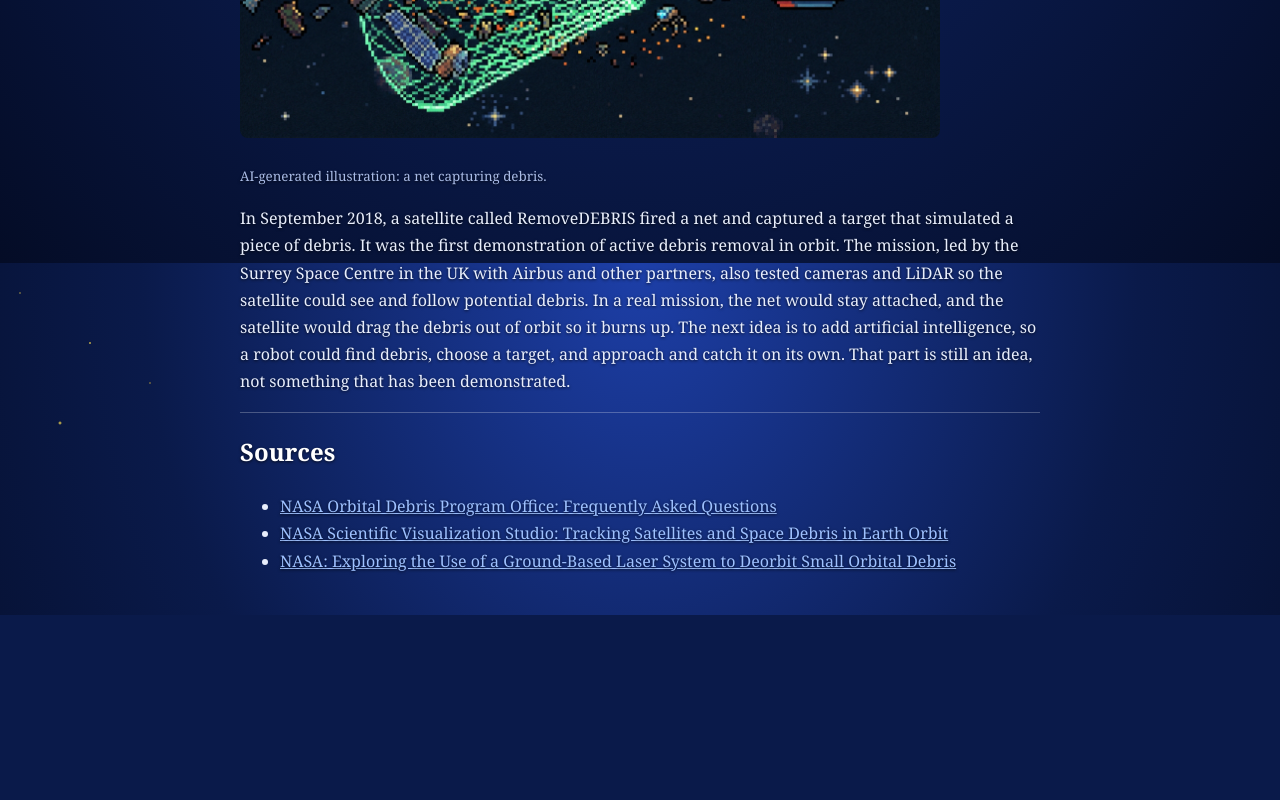
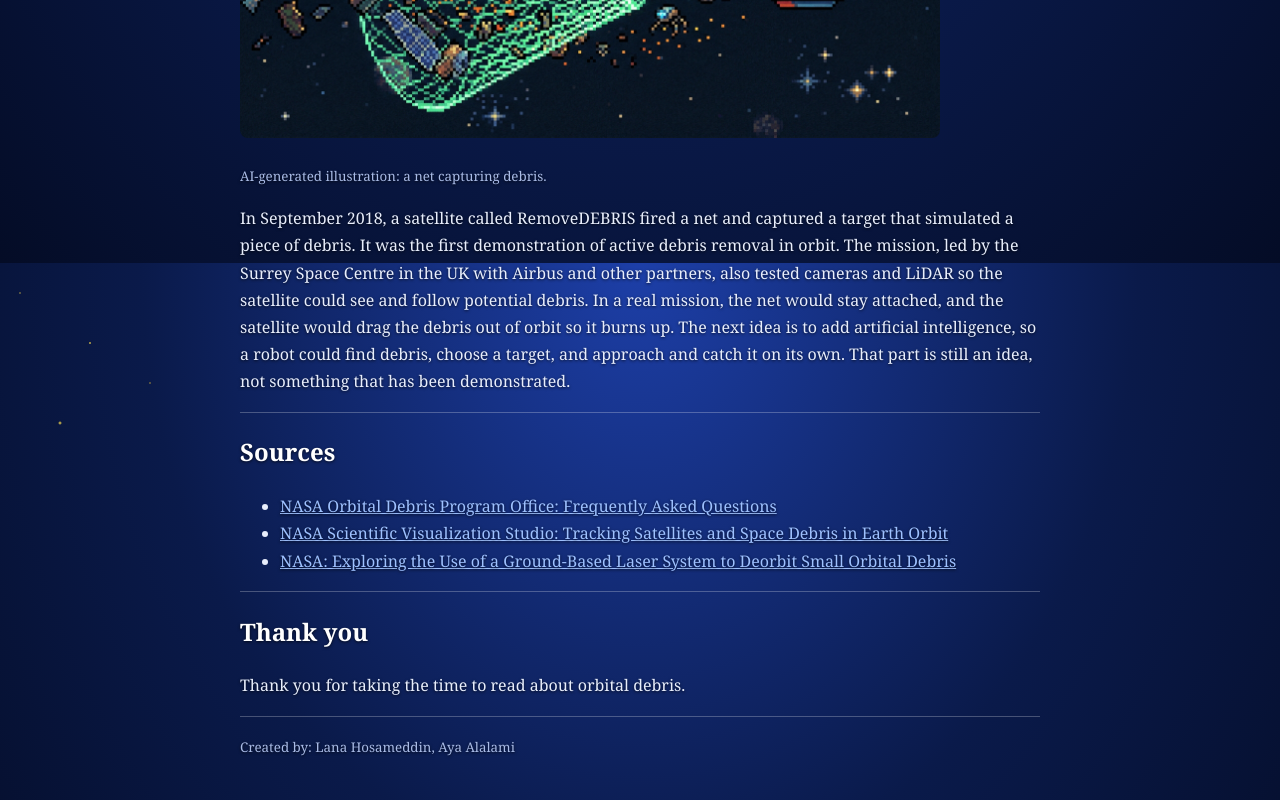
Before and after one commit to xemessa88/space_site, a plain HTML site: page index.html in a window 1280 px wide. Shown: the part 3737-4537 px from the top of the page. Before the commit the page ends 4352 px from the top, so only its background shows below. Drawn offline with Linux system fonts and the light colour scheme.

Commit message:
Add thank you section and creator credits
Added a thank you section with a message and creator credits.

```diff
--- a/index.html
+++ b/index.html
@@ -117,6 +117,11 @@
   <li><a href="https://svs.gsfc.nasa.gov/5258/">NASA Scientific Visualization Studio: Tracking Satellites and Space Debris in Earth Orbit</a></li>
   <li><a href="https://ntrs.nasa.gov/citations/20240005687">NASA: Exploring the Use of a Ground-Based Laser System to Deorbit Small Orbital Debris</a></li>
 </ul>
+<hr>
+<h2>Thank you</h2>
+<p>Thank you for taking the time to read about orbital debris.</p>
+<hr>
+<p><small>Created by: Lana Hosameddin, Aya Alalami</small></p>
 
 </main>
 
```
